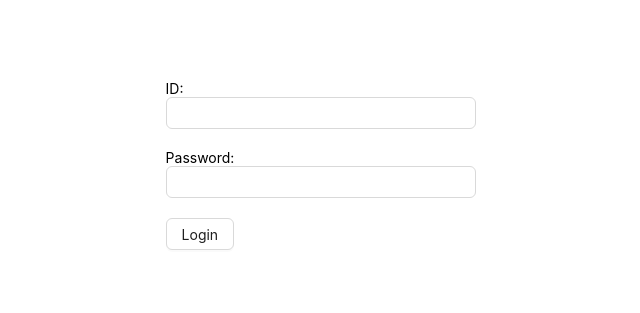
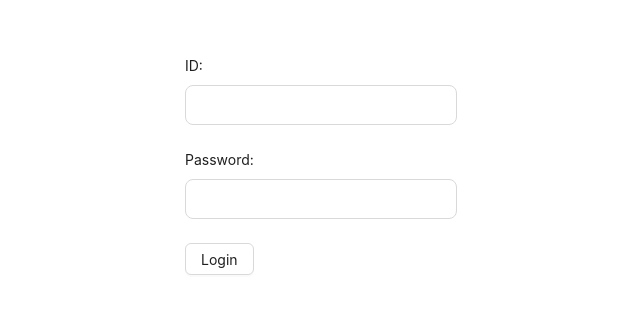
Before and after one commit to Himangsu-Roy/lavel-2-phu-ui-client, a React (Vite) app: page /login in a window 1280 px wide. Shown: the part 235-548 px from the top of the page, without its empty margins (319-959 px from the left). Built offline with nearby package versions, Linux system fonts and the light colour scheme.

Commit message:
added PHSelect commponent

```diff
--- a/src/components/form/PHForm.tsx
+++ b/src/components/form/PHForm.tsx
@@ -1,16 +1,44 @@
-import { FieldValues, FormProvider, SubmitHandler, useForm } from "react-hook-form";
+import { Form } from "antd";
+import {
+  FieldValues,
+  FormProvider,
+  SubmitHandler,
+  useForm,
+} from "react-hook-form";
+
+type TFormConfig = {
+  defaultValues?: FieldValues;
+  resolver?: any;
+};
 
 type TFormProps = {
-    onSubmit: SubmitHandler<FieldValues>;
-    children: React.ReactNode;
-}
+  onSubmit: SubmitHandler<FieldValues>;
+  children: React.ReactNode;
+} & TFormConfig;
 
-const PHForm = ({ onSubmit, children }:TFormProps) => {
-  const methods = useForm();
+const PHForm = ({
+  onSubmit,
+  children,
+  defaultValues,
+  resolver,
+}: TFormProps) => {
+  const formConfig: TFormConfig = {};
+
+  if (defaultValues) {
+    formConfig["defaultValues"] = defaultValues;
+  }
+
+  if (resolver) {
+    formConfig["resolver"] = resolver;
+  }
+
+  const methods = useForm(formConfig);
 
   return (
     <FormProvider {...methods}>
-      <form onSubmit={methods.handleSubmit(onSubmit)}>{children}</form>
+      <Form layout="vertical" onFinish={methods.handleSubmit(onSubmit)}>
+        {children}
+      </Form>
     </FormProvider>
   );
 };
--- a/src/components/form/PHInput.tsx
+++ b/src/components/form/PHInput.tsx
@@ -1,5 +1,5 @@
-import { Input } from "antd";
-import { Controller, useFormContext } from "react-hook-form";
+import { Form, Input } from "antd";
+import { Controller } from "react-hook-form";
 
 type TInputProps = {
   type: string;
@@ -10,10 +10,14 @@ const PHInput = ({ type, name, label }: TInputProps) => {
   //   const { register } = useFormContext();
   return (
     <div style={{ marginBottom: "20px" }}>
-      {label ? label : null}
+      {/* {label ? label : null} */}
       <Controller
         name={name}
-        render={({ field }) => <Input {...field} type={type} id={name} />}
+        render={({ field }) => (
+          <Form.Item label={label}>
+            <Input {...field} type={type} id={name} size="large" />
+          </Form.Item>
+        )}
       />
       {/* <input type={type} id={name} {...register(name)} />; */}
     </div>
--- a/src/pages/admin/academicManagement/CreateAcademicSemester.tsx
+++ b/src/pages/admin/academicManagement/CreateAcademicSemester.tsx
@@ -1,14 +1,19 @@
+import { FieldValues, SubmitHandler } from "react-hook-form";
 import PHForm from "../../../components/form/PHForm";
 import PHInput from "../../../components/form/PHInput";
+import { Button } from "antd";
 
 const CreateAcademicSemester = () => {
-  const onSubmit = (data: any) => {
+  const onSubmit: SubmitHandler<FieldValues> = (data) => {
     console.log(data);
   };
 
   return (
     <PHForm onSubmit={onSubmit}>
       <PHInput type="text" name="name"></PHInput>
+      <Button type="primary" htmlType="submit">
+        Submit
+      </Button>
     </PHForm>
   );
 };
```
Also changed, not shown: src/components/form/PHSelect.tsx (added, +30 -0 lines).
